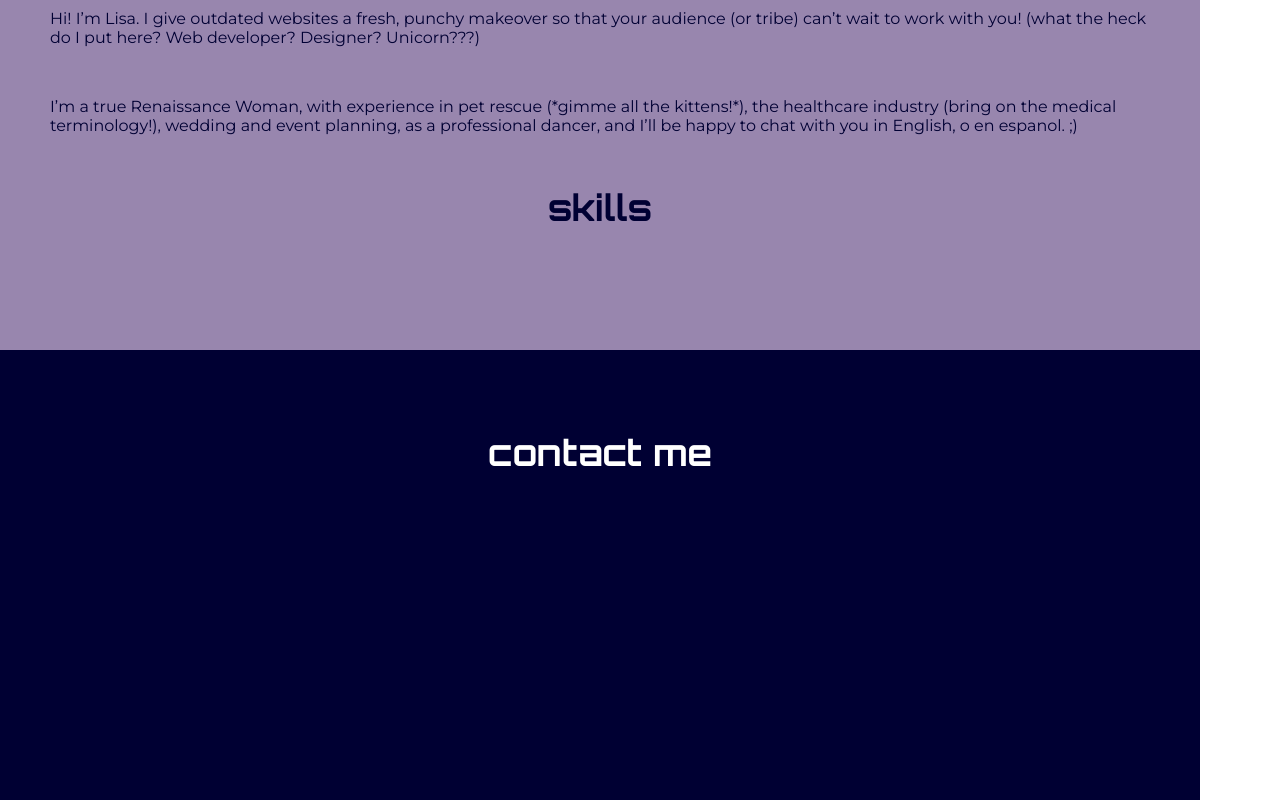
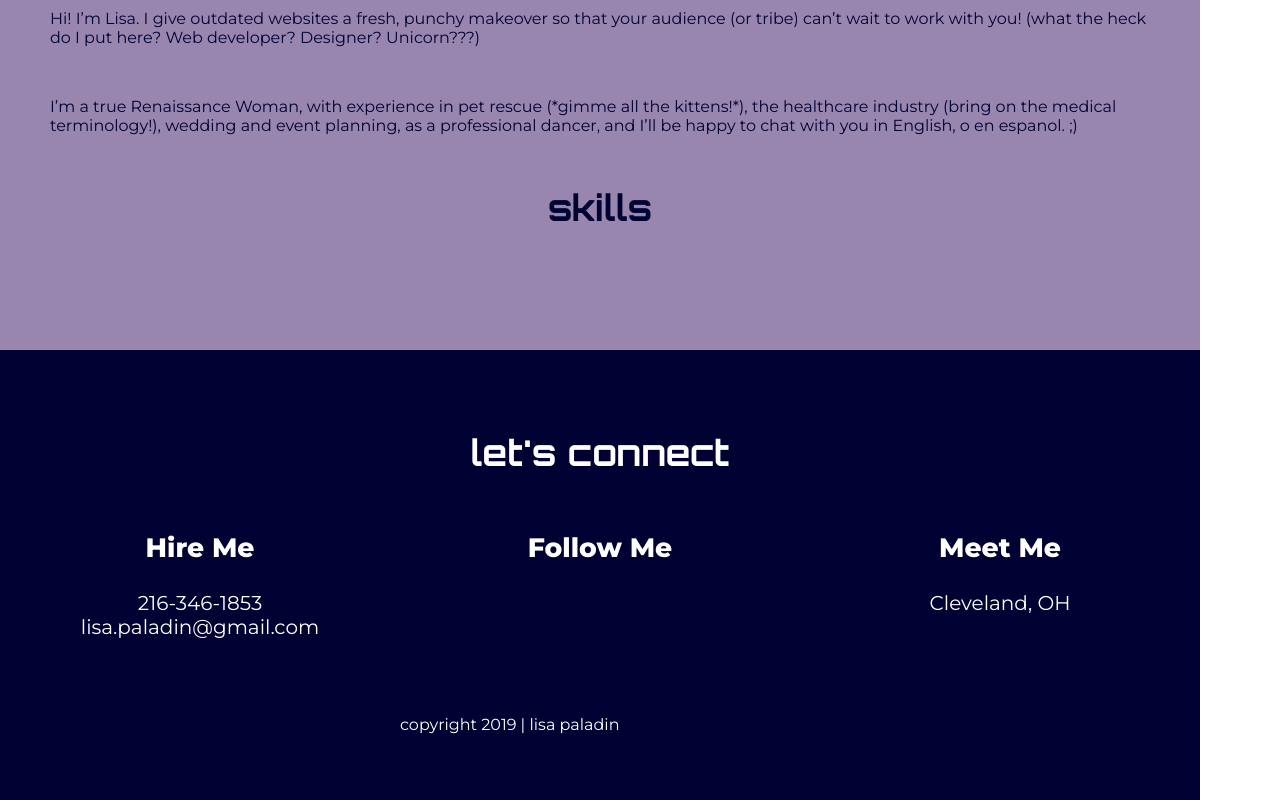
Before and after one commit to noob2017/101-milestone, a plain HTML site: page index.html in a window 1280 px wide. Shown: the part 2730-3530 px from the top of the page. Drawn offline with Linux system fonts and the light colour scheme.

Commit message:
Adding footer content

```diff
--- a/css/main.css
+++ b/css/main.css
@@ -17,6 +17,11 @@ body {
 .half-width {
     float: left;
     width: 600px;
+}
+
+.third-width {
+	float: left;
+	width: 400px;
 }
 
 /***** NAV *****/
@@ -204,3 +209,26 @@ header h2 {
 	font-family: 'Orbitron', sans-serif;
 	font-size: 36px;
 }
+
+#contact h3 {
+	font-family: 'Montserrat', sans-serif;
+/*** ? - FONT FAMILY DOESN'T SEEM TO BE APPLYING...? ***/
+	font-size: 20pt;
+	font-weight: bold;
+}
+
+#contact p {
+	font-family: 'Montserrat', sans-serif;
+	font-size: 20px;
+	font-weight: normal;
+	margin: 0px;
+}
+
+/*** ? - WHY ISN'T THIS CENTERING...? ***/
+#copyright p {
+	float: left;
+	font-family: 'Montserrat', sans-serif;
+	font-size: 16px;
+	padding: 100px 0px 0px 0px;
+	text-align: center;
+}
--- a/index.html
+++ b/index.html
@@ -94,7 +94,26 @@
             </section>
             <footer id="contact">
                 <div class="full-width">
-                <h2>contact me</h2>
+                    <h2>let's connect</h2>
+                </div>
+                <div class="third-width">
+                    <h3>Hire Me</h3>
+                    <p>216-346-1853</p>
+                    <p>lisa.paladin@gmail.com</p>
+<!-- INSERT EMAIL MASKING SCRIPT! -->
+                </div>
+                <div class="third-width">
+                    <h3>Follow Me</h3>
+                </div>
+                <div class="third-width">
+                    <h3>Meet Me</h3>
+                    <p>Cleveland, OH</p>
+                </div>
+                <section id="copyright">
+                    <div class="full-width">
+                        <p>copyright 2019 | lisa paladin</p>
+                    </div>
+                </section>
             </footer>
     	</main>
     </body>
```
